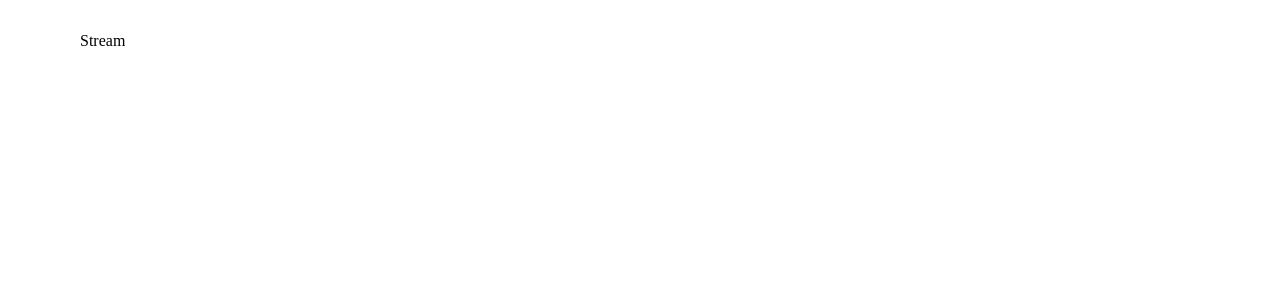
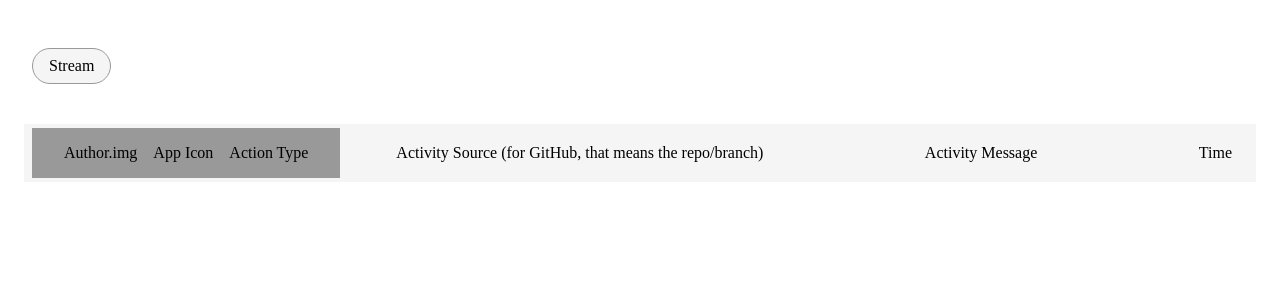
Before and after one commit to infinitescroll/archived-streams, a Next.js app: page / in a window 1280 px wide. Shown: the top 300 px of the page. Built offline with nearby package versions, Linux system fonts and the light colour scheme.

Commit message:
Adds 'theme' & globalStyle const

```diff
--- a/pages/_app.js
+++ b/pages/_app.js
@@ -2,15 +2,42 @@ import App from 'next/app'
 import React from 'react'
 import withReduxStore from '../lib/with-redux-store'
 import { Provider } from 'react-redux'
-import styled from 'styled-components'
-import { ThemeProvider } from 'styled-components'
+import styled, { ThemeProvider, createGlobalStyle } from 'styled-components'
 
 import { Box, Menu, MenuItem } from '../components/index.js'
+import ActivityItem from '../components/ActivityItem.js'
+
+const GlobalStyle = createGlobalStyle`
+  body {
+    font-family: 'system-ui', sans-serif;
+    margin: 0;
+  }
+`
+
+const theme = {
+  fontSizes: [12, 14, 16, 24, 32, 48, 64, 96, 128],
+  space: [0, 4, 8, 16, 32, 64, 128, 256],
+  colors: {
+    blue: '#2659FF',
+    green: '#16CA64',
+    red: '#FF2626',
+    lightGrey: '#E0E0E0',
+  },
+}
 
 const StreamMenu = styled(Menu)({
 })
 
-const StreamObject = styled(MenuItem)({
+const StreamObject = styled(MenuItem)(
+  {
+    border: '1px solid #999',
+    borderRadius: '100px',
+  }
+)
+
+const ActivityWrapper = styled(Box)({
+
+
 })
 
 class MyApp extends App {
@@ -18,27 +45,34 @@ class MyApp extends App {
     const { Component, pageProps, reduxStore } = this.props
     return (
       <Provider store={reduxStore}>
-      <Box></Box>
-        {/*<Component {...pageProps} />*/}
-
+      <ThemeProvider theme={theme}>
         <Box
         display={'block'}
         minHeight={'100vh'}
         p={3}
         >
         <StreamMenu
-        display={'inline'}
+        display={'inline-block'}
         py={2}
+        pl={0}
         >
         <StreamObject
         display={'inline-block'}
-        background={'#000'}
+        backgroundColor={'#f5f5f5'}
         px={3}
         py={2}
+        mx={2}
         >Stream</StreamObject>
         </StreamMenu>
+
+        <ActivityWrapper>
+        <ActivityItem>
+
+        </ActivityItem>
+        </ActivityWrapper>
+
         </Box>
-
+      </ThemeProvider>
       </Provider>
     )
   }
```
